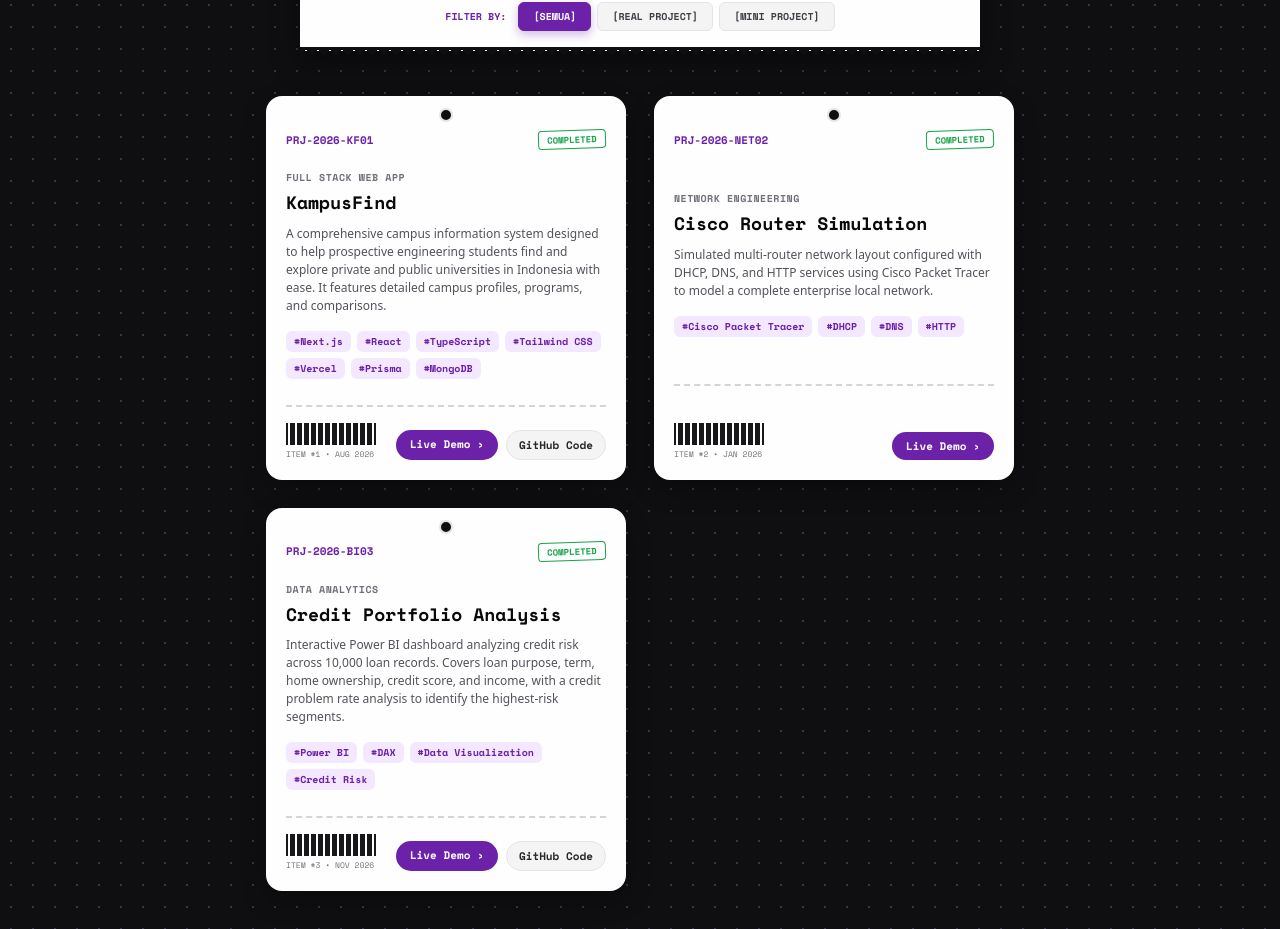
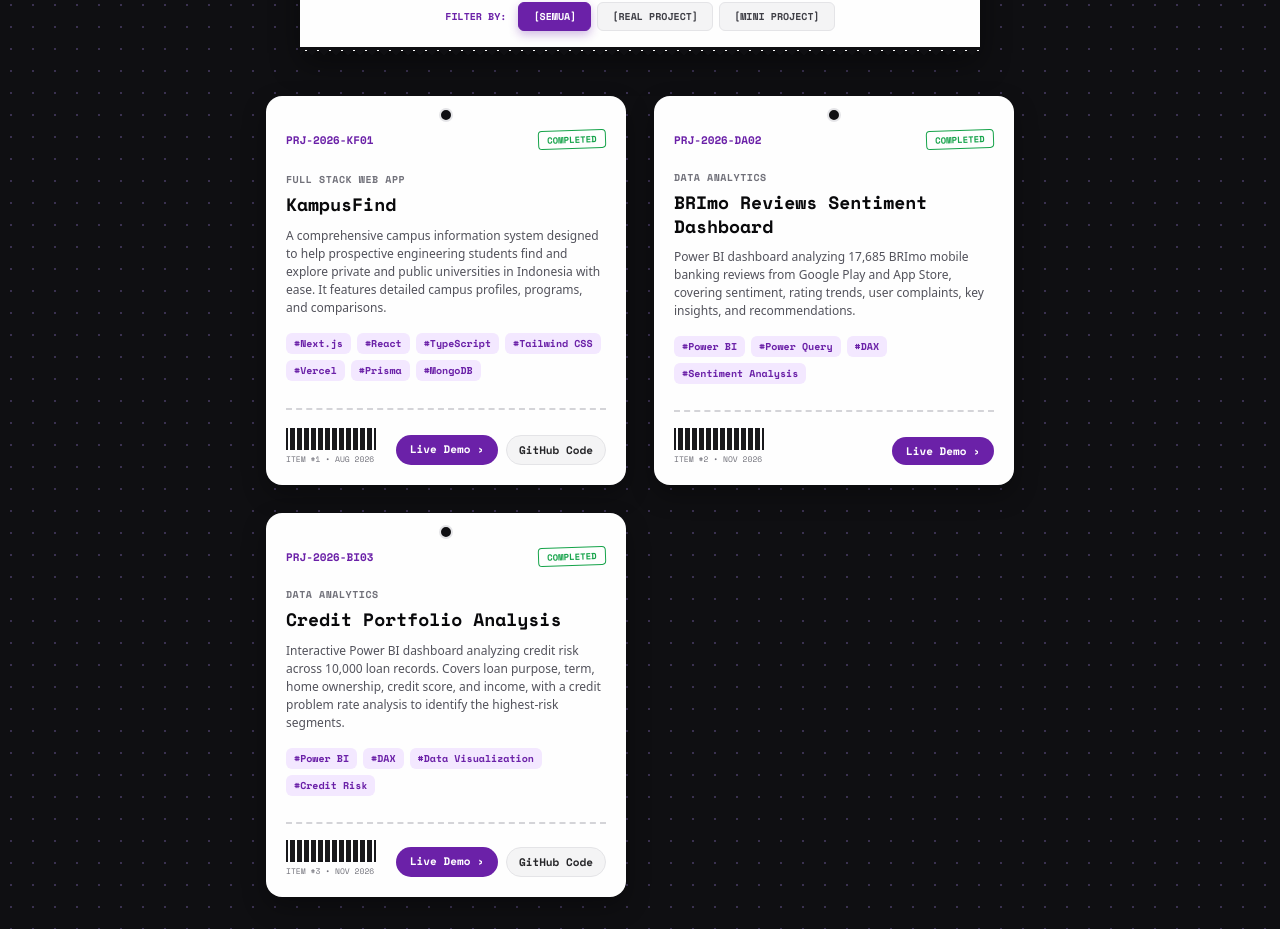
Before and after one commit to medinafikanti25-ui/portfolio-v2, a React (Vite) app in the folder portfolio/: page / in a window 1280 px wide. Shown: the part 2228-3157 px from the top of the page. Built offline with nearby package versions, Linux system fonts and the light colour scheme; a web font is replaced by a local one.

Commit message:
Add BRImo reviews sentiment dashboard project

```diff
--- a/portfolio/src/components/HideSee.tsx
+++ b/portfolio/src/components/HideSee.tsx
@@ -25,30 +25,21 @@ const projectsData: Project[] = [
     projectType: 'REAL PROJECT',
     description:
       'A comprehensive campus information system designed to help prospective engineering students find and explore private and public universities in Indonesia with ease. It features detailed campus profiles, programs, and comparisons.',
-    techStack: [
-      'Next.js',
-      'React',
-      'TypeScript',
-      'Tailwind CSS',
-      'Vercel',
-      'Prisma',
-      'MongoDB',
-    ],
+    techStack: ['Next.js', 'React', 'TypeScript', 'Tailwind CSS', 'Vercel', 'Prisma', 'MongoDB'],
     demoUrl: 'https://kampusfind.vercel.app/',
     githubUrl: 'https://github.com/medinafikanti/kampusfind.git',
     date: 'AUG 2026',
   },
   {
     id: '2',
-    tagNo: 'PRJ-2026-NET02',
-    title: 'Cisco Router Simulation',
-    category: 'Network Engineering',
+    tagNo: 'PRJ-2026-DA02',
+    title: 'BRImo Reviews Sentiment Dashboard',
+    category: 'Data Analytics',
     projectType: 'MINI PROJECT',
-    description:
-      'Simulated multi-router network layout configured with DHCP, DNS, and HTTP services using Cisco Packet Tracer to model a complete enterprise local network.',
-    techStack: ['Cisco Packet Tracer', 'DHCP', 'DNS', 'HTTP'],
-    demoUrl: '#',
-    date: 'JAN 2026',
+    description: 'Power BI dashboard analyzing 17,685 BRImo mobile banking reviews from Google Play and App Store, covering sentiment, rating trends, user complaints, key insights, and recommendations.',
+    techStack: ['Power BI', 'Power Query', 'DAX', 'Sentiment Analysis'],
+    demoUrl: 'https://github.com/medinafikanti25-ui/brimo-reviews-sentiment-dashboard',
+    date: 'NOV 2026',
   },
   {
     id: '3',
@@ -59,10 +50,8 @@ const projectsData: Project[] = [
     description:
       'Interactive Power BI dashboard analyzing credit risk across 10,000 loan records. Covers loan purpose, term, home ownership, credit score, and income, with a credit problem rate analysis to identify the highest-risk segments.',
     techStack: ['Power BI', 'DAX', 'Data Visualization', 'Credit Risk'],
-    demoUrl:
-      'https://github.com/medinafikanti25-ui/credit-portfolio-analysis-powerbi/blob/main/Credit%20Portfolio%20Analysis.pdf',
-    githubUrl:
-      'https://github.com/medinafikanti25-ui/credit-portfolio-analysis-powerbi',
+    demoUrl: 'https://github.com/medinafikanti25-ui/credit-portfolio-analysis-powerbi/blob/main/Credit%20Portfolio%20Analysis.pdf',
+    githubUrl: 'https://github.com/medinafikanti25-ui/credit-portfolio-analysis-powerbi',
     date: 'NOV 2026',
   },
 ];
@@ -70,14 +59,9 @@ const projectsData: Project[] = [
 type FilterCategory = 'SEMUA' | 'REAL PROJECT' | 'MINI PROJECT';
 
 export const HideSee: React.FC = () => {
-  const [activeCategory, setActiveCategory] =
-    useState<FilterCategory>('SEMUA');
+  const [activeCategory, setActiveCategory] = useState<FilterCategory>('SEMUA');
 
-  const categories: FilterCategory[] = [
-    'SEMUA',
-    'REAL PROJECT',
-    'MINI PROJECT',
-  ];
+  const categories: FilterCategory[] = ['SEMUA', 'REAL PROJECT', 'MINI PROJECT'];
 
   const filteredProjects = projectsData.filter((project) => {
     if (activeCategory === 'SEMUA') return true;
@@ -97,9 +81,7 @@ export const HideSee: React.FC = () => {
           <h2 className="section-title">
             <span className="highlight"> Hide n SEE</span>
           </h2>
-          <p className="section-subtitle">
-            [CART ITEMS]: Selected projects, experiments, and tech builds.
-          </p>
+          <p className="section-subtitle">[CART ITEMS]: Selected projects, experiments, and tech builds.</p>
 
           {/* Lines Separator Struk */}
           <div className="receipt-dash-line"></div>
@@ -109,11 +91,7 @@ export const HideSee: React.FC = () => {
             <span className="tabs-label">FILTER BY:</span>
             <div className="category-tabs">
               {categories.map((cat) => (
-                <button
-                  key={cat}
-                  className={`tab-btn ${activeCategory === cat ? 'active' : ''}`}
-                  onClick={() => setActiveCategory(cat)}
-                >
+                <button key={cat} className={`tab-btn ${activeCategory === cat ? 'active' : ''}`} onClick={() => setActiveCategory(cat)}>
                   [{cat}]
                 </button>
               ))}
@@ -162,22 +140,12 @@ export const HideSee: React.FC = () => {
 
               <div className="action-links">
                 {project.demoUrl && (
-                  <a
-                    href={project.demoUrl}
-                    target="_blank"
-                    rel="noreferrer"
-                    className="btn-view"
-                  >
+                  <a href={project.demoUrl} target="_blank" rel="noreferrer" className="btn-view">
                     Live Demo &rsaquo;
                   </a>
                 )}
                 {project.githubUrl && (
-                  <a
-                    href={project.githubUrl}
-                    target="_blank"
-                    rel="noreferrer"
-                    className="btn-code"
-                  >
+                  <a href={project.githubUrl} target="_blank" rel="noreferrer" className="btn-code">
                     GitHub Code
                   </a>
                 )}
```
